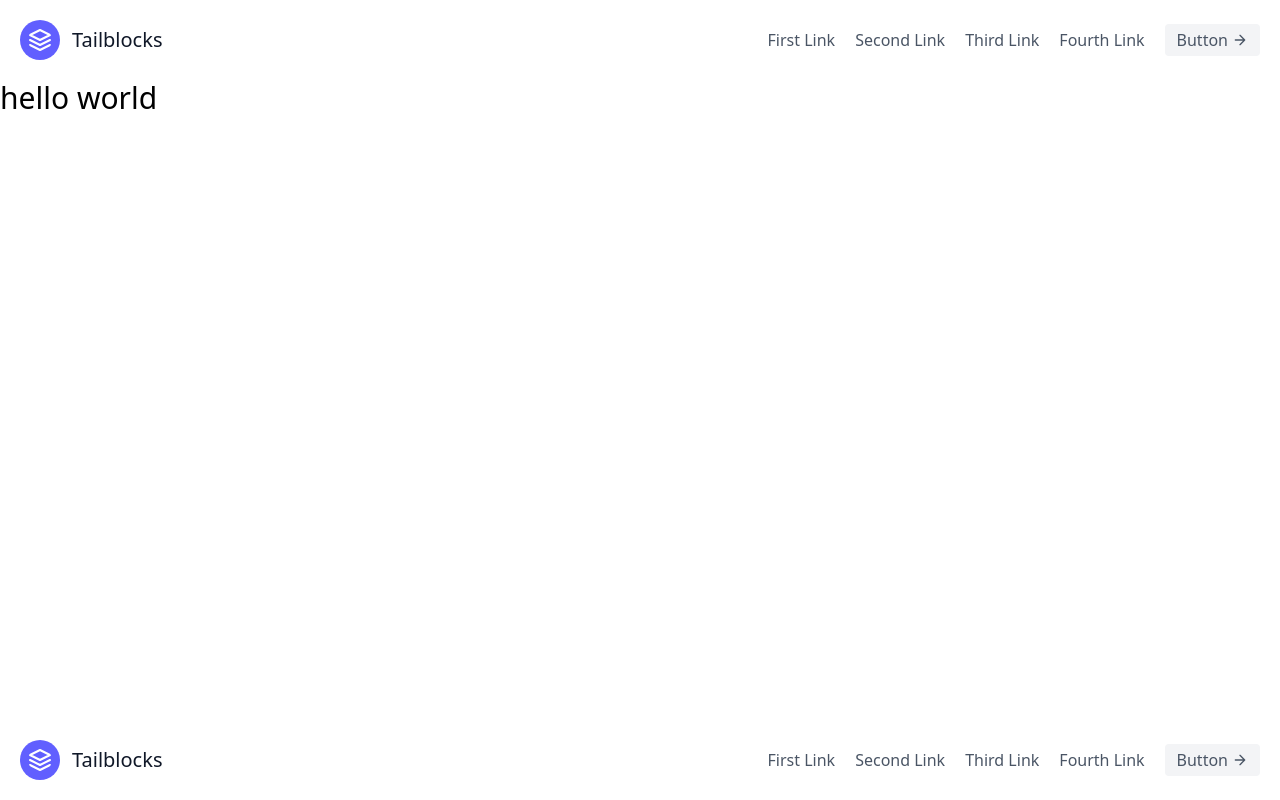
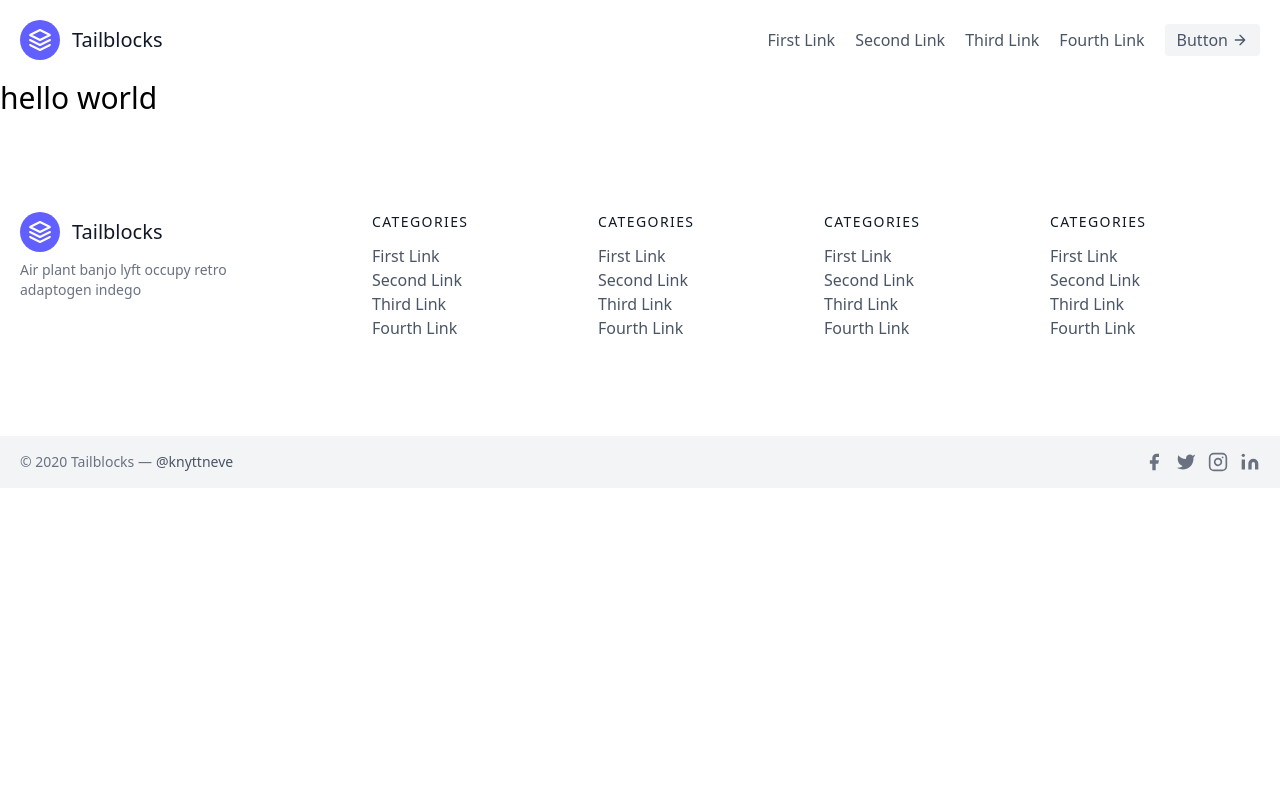
Before and after one commit to aungkomin7/felix-bakery, a Next.js app: page / in a window 1280 px wide. Built offline with nearby package versions, Linux system fonts and the light colour scheme.

Commit message:
fix footer

```diff
--- a/src/components/Footer.jsx
+++ b/src/components/Footer.jsx
@@ -2,9 +2,10 @@
 
 const Footer = () => {
   return (
-    <header className="text-gray-600 body-font mt-auto">
-      <div className="container mx-auto flex flex-wrap p-5 flex-col md:flex-row items-center">
-        <a className="flex title-font font-medium items-center text-gray-900 mb-4 md:mb-0">
+    <footer className="text-gray-600 body-font">
+      <div className="container px-5 py-24 mx-auto flex md:items-center lg:items-start md:flex-row md:flex-nowrap flex-wrap flex-col">
+        <div className="w-64 flex-shrink-0 md:mx-0 mx-auto text-center md:text-left">
+          <a className="flex title-font font-medium items-center md:justify-start justify-center text-gray-900">
             <svg
               xmlns="http://www.w3.org/2000/svg"
               fill="none"
@@ -19,28 +20,162 @@
             </svg>
             <span className="ml-3 text-xl">Tailblocks</span>
           </a>
-        <nav className="md:ml-auto flex flex-wrap items-center text-base justify-center">
-          <a className="mr-5 hover:text-gray-900">First Link</a>
-          <a className="mr-5 hover:text-gray-900">Second Link</a>
-          <a className="mr-5 hover:text-gray-900">Third Link</a>
-          <a className="mr-5 hover:text-gray-900">Fourth Link</a>
+          <p className="mt-2 text-sm text-gray-500">
+            Air plant banjo lyft occupy retro adaptogen indego
+          </p>
+        </div>
+        <div className="flex-grow flex flex-wrap md:pl-20 -mb-10 md:mt-0 mt-10 md:text-left text-center">
+          <div className="lg:w-1/4 md:w-1/2 w-full px-4">
+            <h2 className="title-font font-medium text-gray-900 tracking-widest text-sm mb-3">
+              CATEGORIES
+            </h2>
+            <nav className="list-none mb-10">
+              <li>
+                <a className="text-gray-600 hover:text-gray-800">First Link</a>
+              </li>
+              <li>
+                <a className="text-gray-600 hover:text-gray-800">Second Link</a>
+              </li>
+              <li>
+                <a className="text-gray-600 hover:text-gray-800">Third Link</a>
+              </li>
+              <li>
+                <a className="text-gray-600 hover:text-gray-800">Fourth Link</a>
+              </li>
             </nav>
-        <button className="inline-flex items-center bg-gray-100 border-0 py-1 px-3 focus:outline-none hover:bg-gray-200 rounded text-base mt-4 md:mt-0">
-          Button
+          </div>
+          <div className="lg:w-1/4 md:w-1/2 w-full px-4">
+            <h2 className="title-font font-medium text-gray-900 tracking-widest text-sm mb-3">
+              CATEGORIES
+            </h2>
+            <nav className="list-none mb-10">
+              <li>
+                <a className="text-gray-600 hover:text-gray-800">First Link</a>
+              </li>
+              <li>
+                <a className="text-gray-600 hover:text-gray-800">Second Link</a>
+              </li>
+              <li>
+                <a className="text-gray-600 hover:text-gray-800">Third Link</a>
+              </li>
+              <li>
+                <a className="text-gray-600 hover:text-gray-800">Fourth Link</a>
+              </li>
+            </nav>
+          </div>
+          <div className="lg:w-1/4 md:w-1/2 w-full px-4">
+            <h2 className="title-font font-medium text-gray-900 tracking-widest text-sm mb-3">
+              CATEGORIES
+            </h2>
+            <nav className="list-none mb-10">
+              <li>
+                <a className="text-gray-600 hover:text-gray-800">First Link</a>
+              </li>
+              <li>
+                <a className="text-gray-600 hover:text-gray-800">Second Link</a>
+              </li>
+              <li>
+                <a className="text-gray-600 hover:text-gray-800">Third Link</a>
+              </li>
+              <li>
+                <a className="text-gray-600 hover:text-gray-800">Fourth Link</a>
+              </li>
+            </nav>
+          </div>
+          <div className="lg:w-1/4 md:w-1/2 w-full px-4">
+            <h2 className="title-font font-medium text-gray-900 tracking-widest text-sm mb-3">
+              CATEGORIES
+            </h2>
+            <nav className="list-none mb-10">
+              <li>
+                <a className="text-gray-600 hover:text-gray-800">First Link</a>
+              </li>
+              <li>
+                <a className="text-gray-600 hover:text-gray-800">Second Link</a>
+              </li>
+              <li>
+                <a className="text-gray-600 hover:text-gray-800">Third Link</a>
+              </li>
+              <li>
+                <a className="text-gray-600 hover:text-gray-800">Fourth Link</a>
+              </li>
+            </nav>
+          </div>
+        </div>
+      </div>
+      <div className="bg-gray-100">
+        <div className="container mx-auto py-4 px-5 flex flex-wrap flex-col sm:flex-row">
+          <p className="text-gray-500 text-sm text-center sm:text-left">
+            © 2020 Tailblocks —
+            <a
+              href="https://twitter.com/knyttneve"
+              rel="noopener noreferrer"
+              className="text-gray-600 ml-1"
+              target="_blank"
+            >
+              @knyttneve
+            </a>
+          </p>
+          <span className="inline-flex sm:ml-auto sm:mt-0 mt-2 justify-center sm:justify-start">
+            <a className="text-gray-500">
+              <svg
+                fill="currentColor"
+                strokeLinecap="round"
+                strokeLinejoin="round"
+                strokeWidth={2}
+                className="w-5 h-5"
+                viewBox="0 0 24 24"
+              >
+                <path d="M18 2h-3a5 5 0 00-5 5v3H7v4h3v8h4v-8h3l1-4h-4V7a1 1 0 011-1h3z" />
+              </svg>
+            </a>
+            <a className="ml-3 text-gray-500">
+              <svg
+                fill="currentColor"
+                strokeLinecap="round"
+                strokeLinejoin="round"
+                strokeWidth={2}
+                className="w-5 h-5"
+                viewBox="0 0 24 24"
+              >
+                <path d="M23 3a10.9 10.9 0 01-3.14 1.53 4.48 4.48 0 00-7.86 3v1A10.66 10.66 0 013 4s-4 9 5 13a11.64 11.64 0 01-7 2c9 5 20 0 20-11.5a4.5 4.5 0 00-.08-.83A7.72 7.72 0 0023 3z" />
+              </svg>
+            </a>
+            <a className="ml-3 text-gray-500">
               <svg
                 fill="none"
                 stroke="currentColor"
                 strokeLinecap="round"
                 strokeLinejoin="round"
                 strokeWidth={2}
-            className="w-4 h-4 ml-1"
+                className="w-5 h-5"
                 viewBox="0 0 24 24"
               >
-            <path d="M5 12h14M12 5l7 7-7 7" />
+                <rect width={20} height={20} x={2} y={2} rx={5} ry={5} />
+                <path d="M16 11.37A4 4 0 1112.63 8 4 4 0 0116 11.37zm1.5-4.87h.01" />
               </svg>
-        </button>
+            </a>
+            <a className="ml-3 text-gray-500">
+              <svg
+                fill="currentColor"
+                stroke="currentColor"
+                strokeLinecap="round"
+                strokeLinejoin="round"
+                strokeWidth={0}
+                className="w-5 h-5"
+                viewBox="0 0 24 24"
+              >
+                <path
+                  stroke="none"
+                  d="M16 8a6 6 0 016 6v7h-4v-7a2 2 0 00-2-2 2 2 0 00-2 2v7h-4v-7a6 6 0 016-6zM2 9h4v12H2z"
+                />
+                <circle cx={4} cy={4} r={2} stroke="none" />
+              </svg>
+            </a>
+          </span>
         </div>
-    </header>
+      </div>
+    </footer>
   );
 };
 
```
Lines whose indentation alone changed are shown as unchanged.
